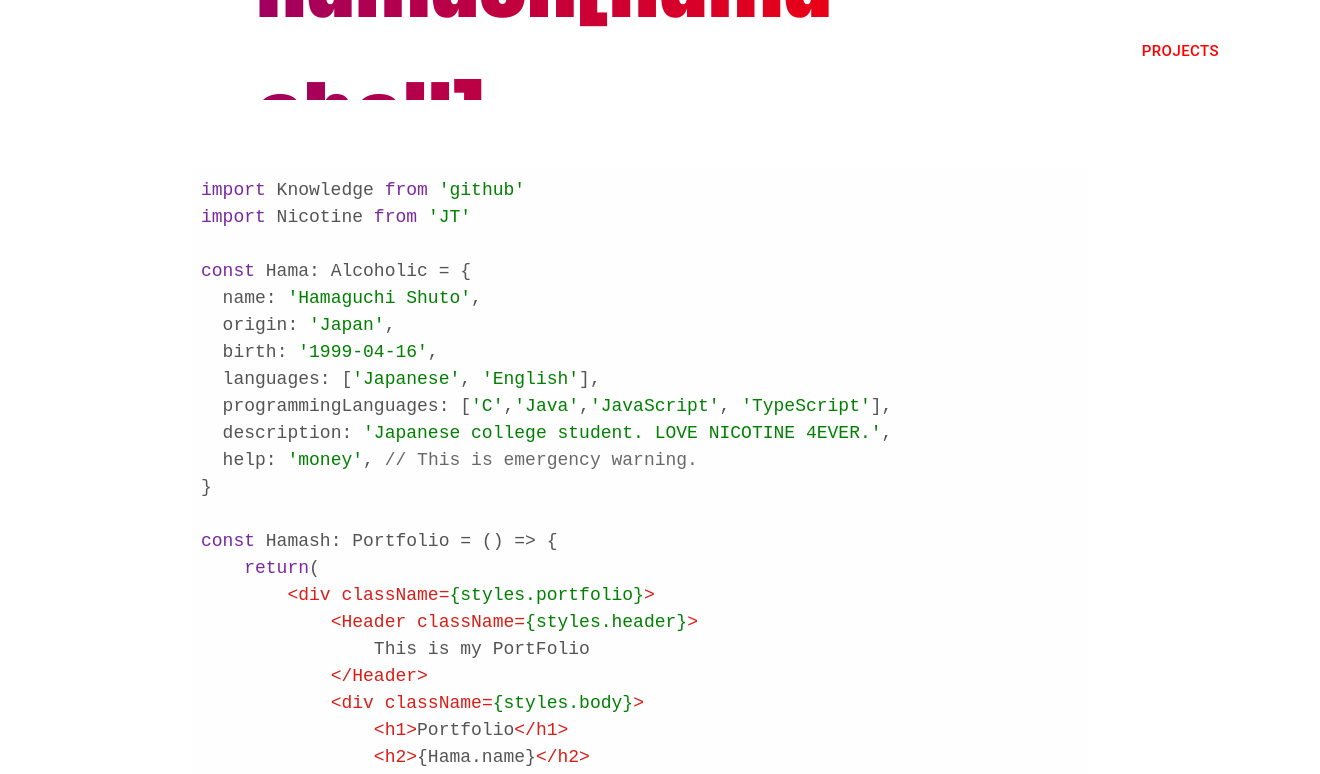
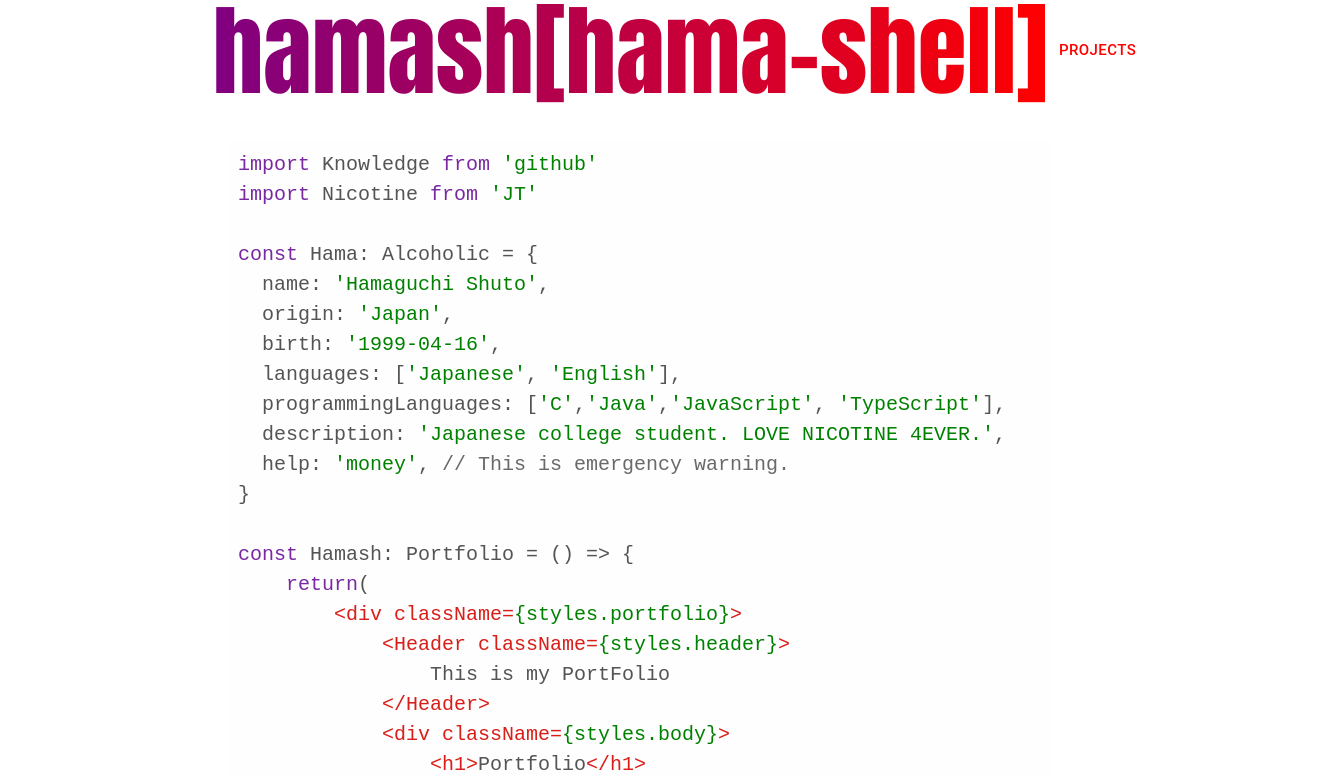
Before and after one commit to shuto-416/hamash, a Next.js app: page / in a window 1280 px wide. Shown: the top 774 px of the page, 1320 px wide, since content can reach past the window. Built offline with nearby package versions, Linux system fonts and the light colour scheme.

Commit message:
local changed header

```diff
--- a/pages/Header.tsx
+++ b/pages/Header.tsx
@@ -23,9 +23,7 @@ const Header :NextPage = () => {
     return(
         <div className={styles.header_container}>
 
-            <div className={styles.header_title}>
-                <ReactMarkdown children={title} />
-            </div>
+            <ReactMarkdown className={styles.header_title} children={title} />
 
             <div className={styles.header_menu}>
                 <Button aria-controls="simple-menu"
--- a/styles/Header.module.scss
+++ b/styles/Header.module.scss
@@ -2,27 +2,24 @@
     width: 100%;
     height: 100px;
     background-color: rgba(255, 255, 255, 0.7);
-    backdrop-filter: blur(4px);
+    margin-left: 40px;
     display: flex;
-
+    justify-content: center;
+    align-items: center;
 
     .header_title{
         font-family: "Impact";
+        font-size: 100px;
         display: flex;
         justify-content: center;
-        align-items: center;
-        font-size: 100px;
-        height: 100%;
-        padding-left: 20%;
         background: -webkit-linear-gradient(left, purple, red);
         -webkit-text-fill-color: transparent;
         -webkit-background-clip: text;
     }
 
     .header_menu{
-        // place to the right of the header
-        float: right;
-        height: 50%;
-        padding: 30px 50px 0 10%;
+        display: flex;
+        justify-content: center;
+        align-items: center;
     }
 }
--- a/styles/Home.module.scss
+++ b/styles/Home.module.scss
@@ -1,8 +1,12 @@
 .title{
-    padding-top: 50px;
+    // centering
+    display: flex;
+    justify-content: center;
+    align-items: center;
+    padding-top: 20px;
 
     .markdown{
-        font-size: 18px;
+        font-size: 20px;
         line-height: 1.5;
         font-weight: 300;
         padding: 0px 15%;
```
